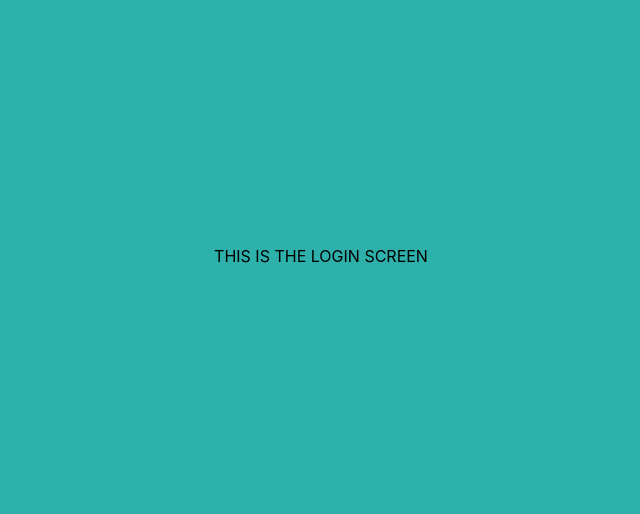
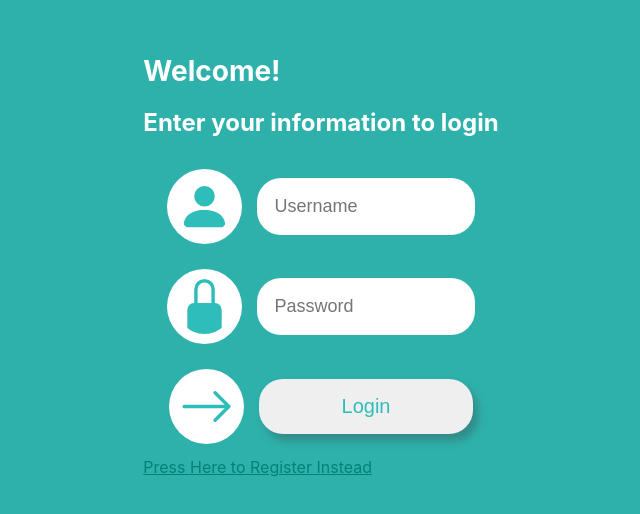
Before and after one commit to DanGraham23/react-chat-application, a React (Create React App) app in the folder web-chat-app/client/: page /login in a window 1280 px wide. Shown: the part 144-658 px from the top of the page, without its empty margins (319-959 px from the left). Built offline with nearby package versions, Linux system fonts and the light colour scheme.

Commit message:
setup login page

```diff
--- a/web-chat-app/client/src/pages/Login.jsx
+++ b/web-chat-app/client/src/pages/Login.jsx
@@ -1,7 +1,51 @@
-
+import { BsFillPersonFill,BsLockFill,BsArrowRight } from "react-icons/bs"
+import {useState} from 'react';
+import {Link} from 'react-router-dom';
 
 export default function Login() {
+    const [userInfo, setUserInfo] = useState({
+        username: "",
+        password: "",
+    })
+
+    function handleChange(){
+
+    }
+
     return (
-        <div>THIS IS THE LOGIN SCREEN</div>
+        <div className="login-container">
+            <h1>Welcome!</h1>
+            <h2>Enter your information to login</h2>
+            <form className="login-form">
+                <div className="form-row">
+                    <BsFillPersonFill className="form-icon"/>
+                    <input
+                    className="form-input"
+                    type="text"
+                    placeholder="Username"
+                    name="username"
+                    onChange={handleChange}
+                    />
+                </div>
+                <div className="form-row">
+                    <BsLockFill className="form-icon"/>
+                    <input
+                    className="form-input"
+                    type="password"
+                    placeholder="Password"
+                    name="password"
+                    onChange={handleChange}
+                    />
+                </div>
+                <div className="form-row">
+                    <BsArrowRight className="form-icon"/>
+                    <button
+                    className="form-btn form-input"
+                    type="submit"
+                    >Login</button>
+                </div>
+                <span ><Link className="form-footer" to="/register">Press Here to Register Instead</Link></span>
+            </form>
+        </div>
     )
 }
--- a/web-chat-app/client/src/pages/Register.jsx
+++ b/web-chat-app/client/src/pages/Register.jsx
@@ -64,7 +64,6 @@ export default function Register(){
                     <button
                     className="form-btn form-input"
                     type="submit"
-                    placeholder="Confirm Password"
                     >Register</button>
                 </div>
                 <span ><Link className="form-footer" to="/login">Press Here to Login Instead</Link></span>
```
